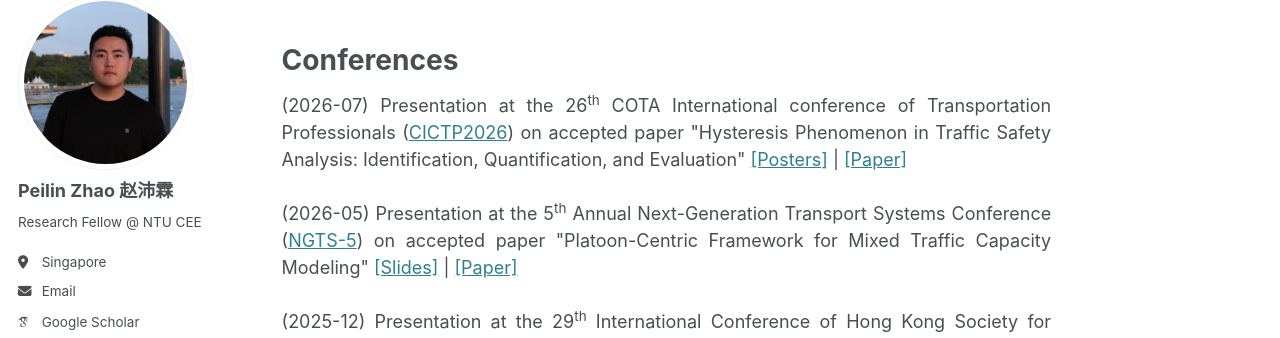
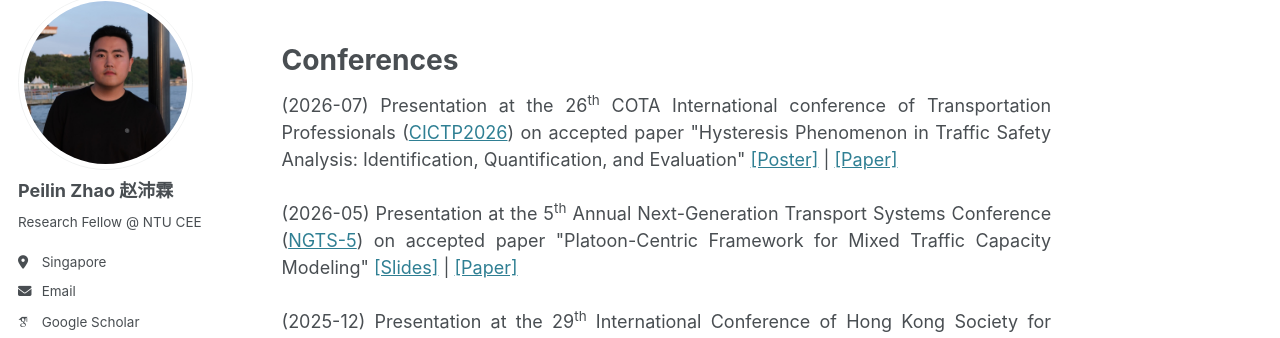
Before and after one commit to Jerry-zpl/Jerry-zpl.github.io, a Jekyll site: the page built from _pages/about.md, in a window 1280 px wide and 900 px high, scrolled down 1409 px. Shown: the part 111-449 px from the top of the window. Built offline with Jekyll 4.4.1, drawn with Linux system fonts in a browser that asks for light colours; some web fonts are replaced.

Commit message:
Update about.md

```diff
--- a/_pages/about.md
+++ b/_pages/about.md
@@ -85,7 +85,7 @@
 
 <div style="text-align: justify;">
 
-(2026-07) Presentation at the 26<sup>th</sup> COTA International conference of Transportation Professionals (<a href="https://cictp2026.sdjtu.edu.cn/index.htm">CICTP2026</a>) on accepted paper "Hysteresis Phenomenon in Traffic Safety Analysis: Identification, Quantification, and Evaluation" <a href="http://jerry-zpl.github.io/files/CICTP2026.pdf">[Posters]</a> | <a href="https://doi.org/10.1016/j.trc.2025.105806">[Paper]</a>
+(2026-07) Presentation at the 26<sup>th</sup> COTA International conference of Transportation Professionals (<a href="https://cictp2026.sdjtu.edu.cn/index.htm">CICTP2026</a>) on accepted paper "Hysteresis Phenomenon in Traffic Safety Analysis: Identification, Quantification, and Evaluation" <a href="http://jerry-zpl.github.io/files/CICTP2026.pdf">[Poster]</a> | <a href="https://doi.org/10.1016/j.trc.2026.105806">[Paper]</a>
 
 <br><br>
 
```
